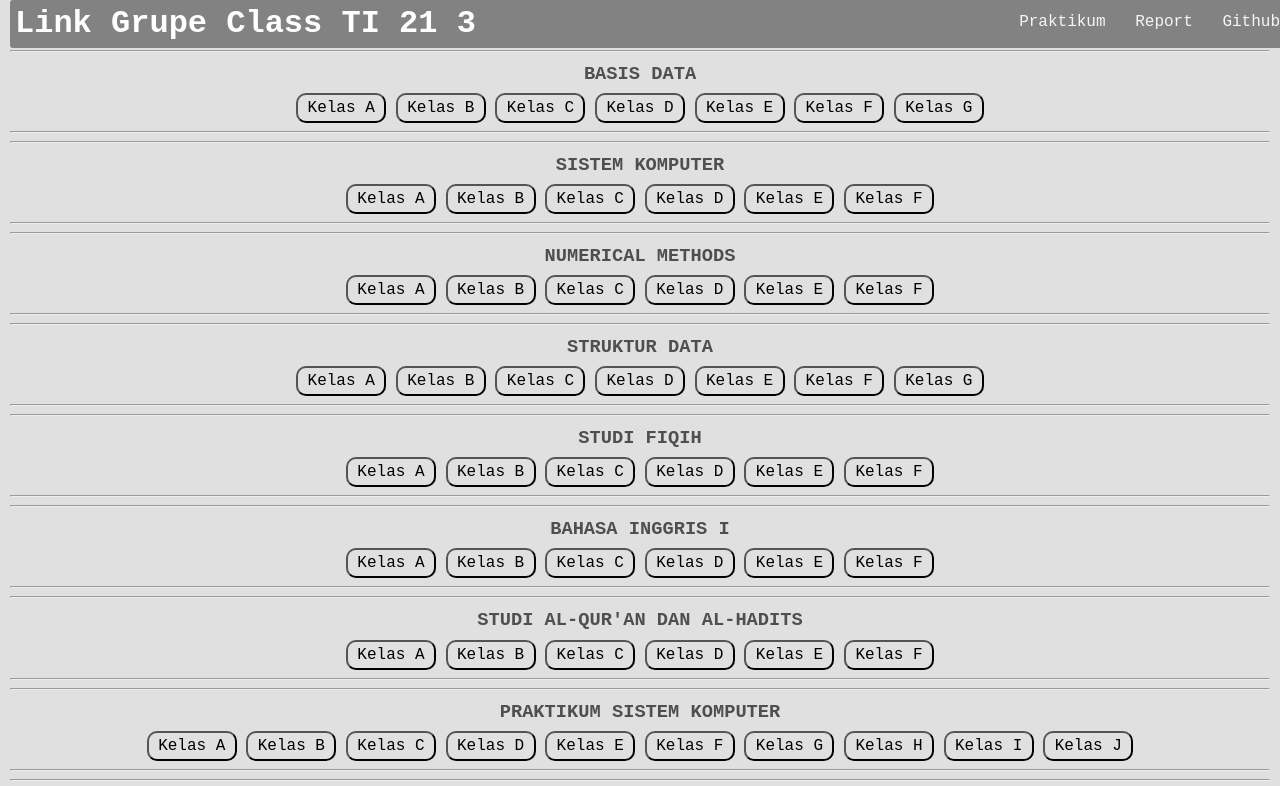
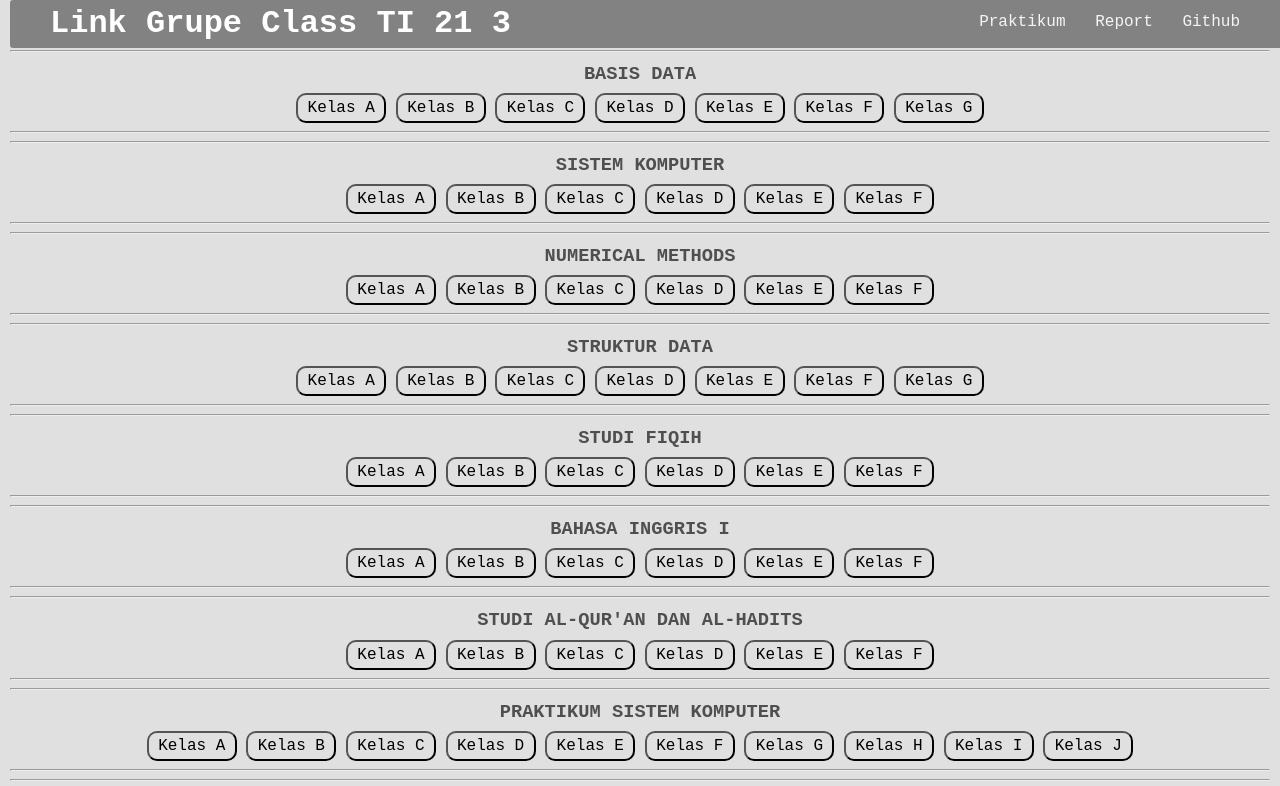
Before and after one commit to PrasGi/AsterLinkClass, a plain HTML site: page index.html in a window 1280 px wide. Shown: the top 786 px of the page. Drawn offline with Linux system fonts and the light colour scheme.

Commit message:
re-design 3

```diff
--- a/style.css
+++ b/style.css
@@ -93,7 +93,8 @@ body {
   width: 100%;
   height: auto;
   border-radius: 3px;
-  padding-left: 5px;
+  padding-left: 40px;
+  padding-right: 40px;
   text-align: right;
 }
 
```
